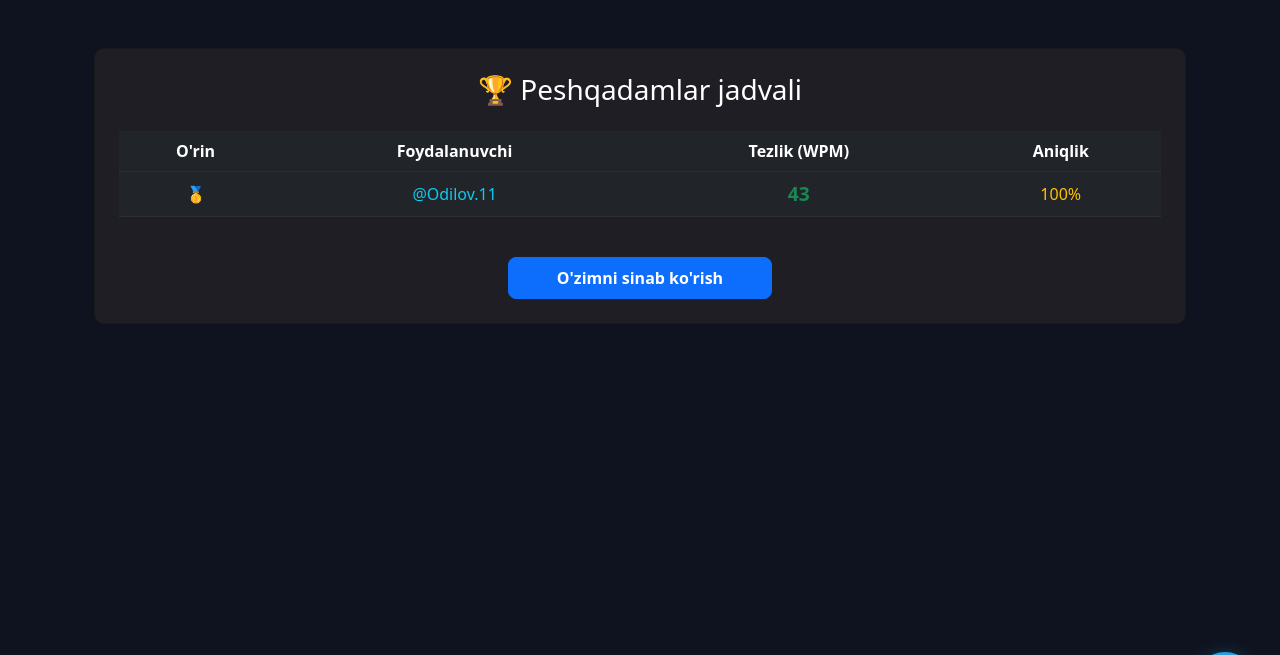
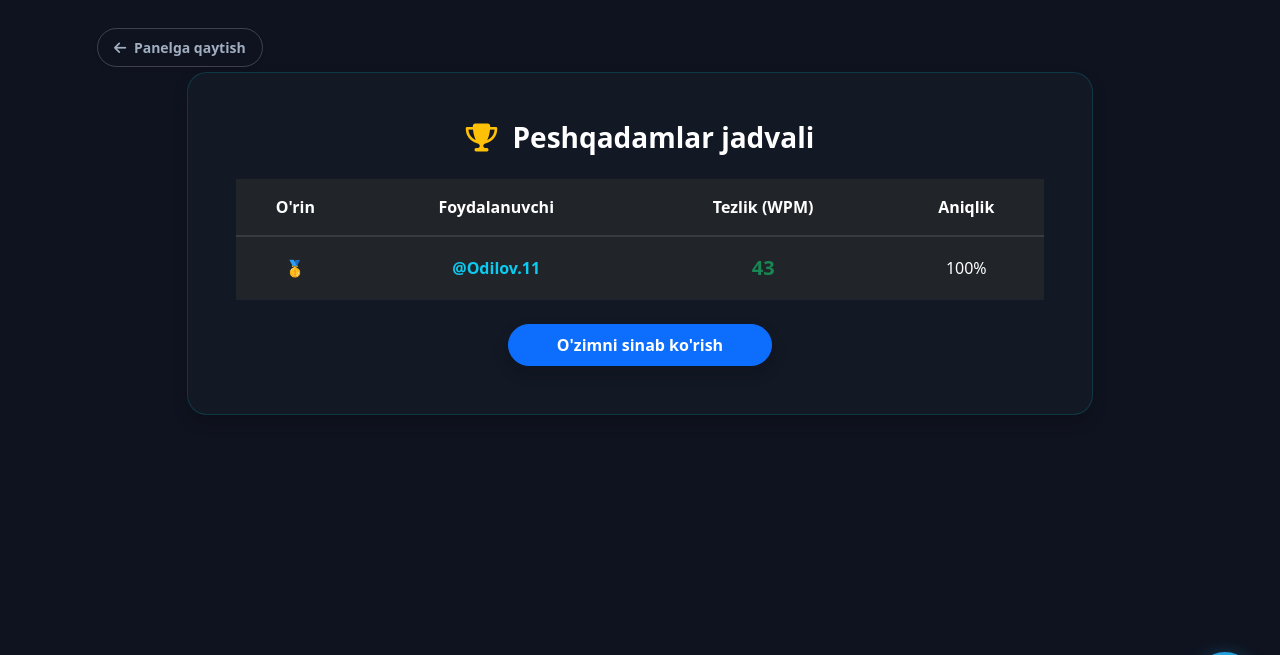
Before and after one commit to TTligu1/SmartHub, a Django app: page /races-list/ in a window 1280 px wide. Shown: the part 63-718 px from the top of the page. Run offline with Django 5.2, Linux system fonts and the light colour scheme; a user stored in the database is signed in; data comes from the database, SQL or seed files in the repository.

Commit message:
fix: completely restored to beautiful original modal size

```diff
--- a/core/views.py
+++ b/core/views.py
@@ -275,7 +275,7 @@ TEXT_POOL = [
     "Dasturlashni o'rganish sabr va tinimsiz mehnat talab qiladi. Har kuni ozgina bo'lsa ham kod yozing.",
     "Python juda sodda va tushunarli dasturlash tili bo'lib, u sun'iy intellekt sohasida keng qo'llaniladi.",
     "Django loyihani tezkor va xavfsiz tarzda ishlab chiqish uchun eng mukammal veb freymvorklardan biridir.",
-    "JavaScript bu veb-sahifalarni jonlantirish, ularga dinamik imkoniyatlar qo'shish uchun ishlatiladigan eng ommabop dasturlash tilidir.",
+    "JavaScript bu veb-sahifalartan jonlantirish, ularga dinamik imkoniyatlar qo'shish uchun ishlatiladigan eng ommabop dasturlash tilidir.",
     "Python bu dunyodagi eng ommabop, o‘rganishga oson va kuchli dasturlash tillaridan biri. U 1991-yilda Gvido van Rossum tomonidan yaratilgan."
 ]
 
@@ -286,14 +286,25 @@ def race_arena(request):
     return render(request, 'core/race_arena.html', {'text_to_type': random_text})
 
 
+# 📍 MUKAMMAL, 100% DINAMIK YANGILANUVCHI PESHQADAMLAR JADVALI LOGIKASI
 @login_required(login_url='login')
 def races_list(request):
-    top_results = TypingResult.objects.values('user').annotate(max_wpm=Max('wpm')).order_by('-max_wpm')[:10]
+    # Har bir foydalanuvchining bazadagi ENG YUQORI WPM qiymatini aniqlaymiz (xato testlarni cheklash uchun aniqlik 50% dan baland bo'lishi kerak)
+    top_results = TypingResult.objects.filter(accuracy__gte=50).values('user').annotate(max_wpm=Max('wpm')).order_by(
+        '-max_wpm')[:10]
+
     leaderboard = []
     for entry in top_results:
-        result = TypingResult.objects.filter(user_id=entry['user'], wpm=entry['max_wpm']).first()
+        # Aynan o'sha foydalanuvchining eng yuqori WPM ga ega bo'lgan eng so'nggi va eng mos satrini yuklaymiz
+        result = TypingResult.objects.filter(
+            user_id=entry['user'],
+            wpm=entry['max_wpm'],
+            accuracy__gte=50
+        ).select_related('user').order_by('-id').first()
+
         if result:
             leaderboard.append(result)
+
     return render(request, 'core/races_list.html', {'leaderboard': leaderboard})
 
 
@@ -309,8 +320,8 @@ def save_race_result(request):
             if new_wpm <= 0:
                 return JsonResponse({'status': 'ignored', 'is_new_record': False, 'best_wpm': 0})
 
-            # Bazadagi haqiqiy shaxsiy maksimal rekordni topamiz
-            highest_wpm_data = TypingResult.objects.filter(user=request.user).aggregate(Max('wpm'))
+            # Bazadagi haqiqiy shaxsiy maksimal rekordni topamiz (faqat real natijalar tekshiriladi)
+            highest_wpm_data = TypingResult.objects.filter(user=request.user, accuracy__gte=50).aggregate(Max('wpm'))
             highest_wpm = highest_wpm_data['wpm__max']
 
             is_new_record = False
@@ -325,10 +336,9 @@ def save_race_result(request):
                 is_new_record = False
                 best_to_return = highest_wpm
 
-            # Natijani bazaga saqlaymiz
+            # Natijani bazaga qat'iy saqlaymiz
             TypingResult.objects.create(user=request.user, wpm=new_wpm, accuracy=new_accuracy)
 
-            # JavaScript qat'iy boolean sifatida qabul qilishi uchun bool() bilan o'rab qaytaramiz
             return JsonResponse({
                 'status': 'success',
                 'is_new_record': bool(is_new_record),
--- a/templates/core/races_list.html
+++ b/templates/core/races_list.html
@@ -1,49 +1,75 @@
 {% extends 'base.html' %}
 
 {% block content %}
-<div class="container mt-5">
-    <div class="card bg-dark text-white p-4" style="border-radius: 10px; background-color: #1e1e24 !important;">
-        <h3 class="text-center mb-4">🏆 Peshqadamlar jadvali</h3>
-        <table class="table table-dark table-borderless text-center align-middle">
+<div class="container mt-5 position-relative">
+
+    <div class="position-absolute" style="top: -20px; left: 15px;">
+        <a href="{% url 'tools_home' %}" class="btn btn-outline-secondary px-3 py-2 rounded-pill fw-bold btn-sm shadow-sm" style="transition: all 0.2s ease;">
+            <i class="fa-solid fa-arrow-left me-1"></i> Panelga qaytish
+        </a>
+    </div>
+
+    <div class="row justify-content-center">
+        <div class="col-md-10 text-center mt-4">
+
+            <div class="card p-5 shadow" style="background-color: #121824; border: 1px solid rgba(0, 242, 254, 0.15); border-radius: 20px;">
+                <h3 class="text-white fw-bold mb-4"><i class="fa-solid fa-trophy text-warning me-2"></i> Peshqadamlar jadvali</h3>
+
+                <div class="table-responsive">
+                    <table class="table table-dark table-hover align-middle text-center m-0">
                         <thead>
-                <tr class="text-secondary" style="border-bottom: 1px solid #2d2d35;">
-                    <th scope="col">O'rin</th>
-                    <th scope="col">Foydalanuvchi</th>
-                    <th scope="col">Tezlik (WPM)</th>
-                    <th scope="col">Aniqlik</th>
+                            <tr class="text-secondary" style="border-bottom: 2px solid rgba(255,255,255,0.1);">
+                                <th class="py-3">O'rin</th>
+                                <th class="py-3">Foydalanuvchi</th>
+                                <th class="py-3">Tezlik (WPM)</th>
+                                <th class="py-3">Aniqlik</th>
                             </tr>
                         </thead>
                         <tbody>
-                {% for result in leaderboard %}
-                <tr style="border-bottom: 1px solid #2d2d35;">
-                    <td>
-                        {% if forloop.counter == 1 %}
-                            🥇
-                        {% elif forloop.counter == 2 %}
-                            🥈
-                        {% elif forloop.counter == 3 %}
-                            🥉
-                        {% else %}
-                            {{ forloop.counter }}
-                        {% endif %}
+                            {% for row in leaderboard %}
+                            <tr style="border-bottom: 1px solid rgba(255,255,255,0.05);">
+                                <td class="py-3 fw-bold text-warning">
+                                    {% if forloop.counter == 1 %}🥇
+                                    {% elif forloop.counter == 2 %}🥈
+                                    {% elif forloop.counter == 3 %}🥉
+                                    {% else %}{{ forloop.counter }}{% endif %}
                                 </td>
-                    <td class="text-info">@{{ result.user.username }}</td>
-                    <td class="text-success fw-bold" style="font-size: 1.2rem;">{{ result.wpm }}</td>
-                    <td class="text-warning">{{ result.accuracy }}%</td>
+                                <td class="py-3 text-info fw-bold">@{{ row.user.username }}</td>
+                                <td class="py-3 text-success fw-bold fs-5">{{ row.wpm }}</td>
+                                <td class="py-3 text-white">{{ row.accuracy }}%</td>
                             </tr>
                             {% empty %}
                             <tr>
-                    <td colspan="4" class="text-muted text-center py-4">Hozircha natijalar mavjud emas. O'yinni birinchi bo'lib boshlang!</td>
+                                <td colspan="4" class="text-muted py-4">Hozircha hech qanday natija yo'q. Birinchi bo'ling!</td>
                             </tr>
                             {% endfor %}
                         </tbody>
                     </table>
+                </div>
 
-        <div class="text-center mt-4">
-            <a href="{% url 'race_arena' %}" class="btn btn-primary px-5 py-2 fw-bold" style="border-radius: 8px;">
+                <div class="mt-4">
+                    <a href="{% url 'race_arena' %}" class="btn btn-primary px-5 py-2 rounded-pill fw-bold shadow">
                         O'zimni sinab ko'rish
                     </a>
                 </div>
             </div>
+
         </div>
+    </div>
+</div>
+
+<style>
+    .btn-outline-secondary {
+        color: #a0aec0;
+        border-color: rgba(255,255,255,0.2);
+    }
+    .btn-outline-secondary:hover {
+        background-color: rgba(255, 255, 255, 0.08);
+        color: #fff;
+        border-color: #fff;
+    }
+    .table-hover tbody tr:hover {
+        background-color: rgba(0, 242, 254, 0.03) !important;
+    }
+</style>
 {% endblock %}
```
Lines whose indentation alone changed are shown as unchanged.
